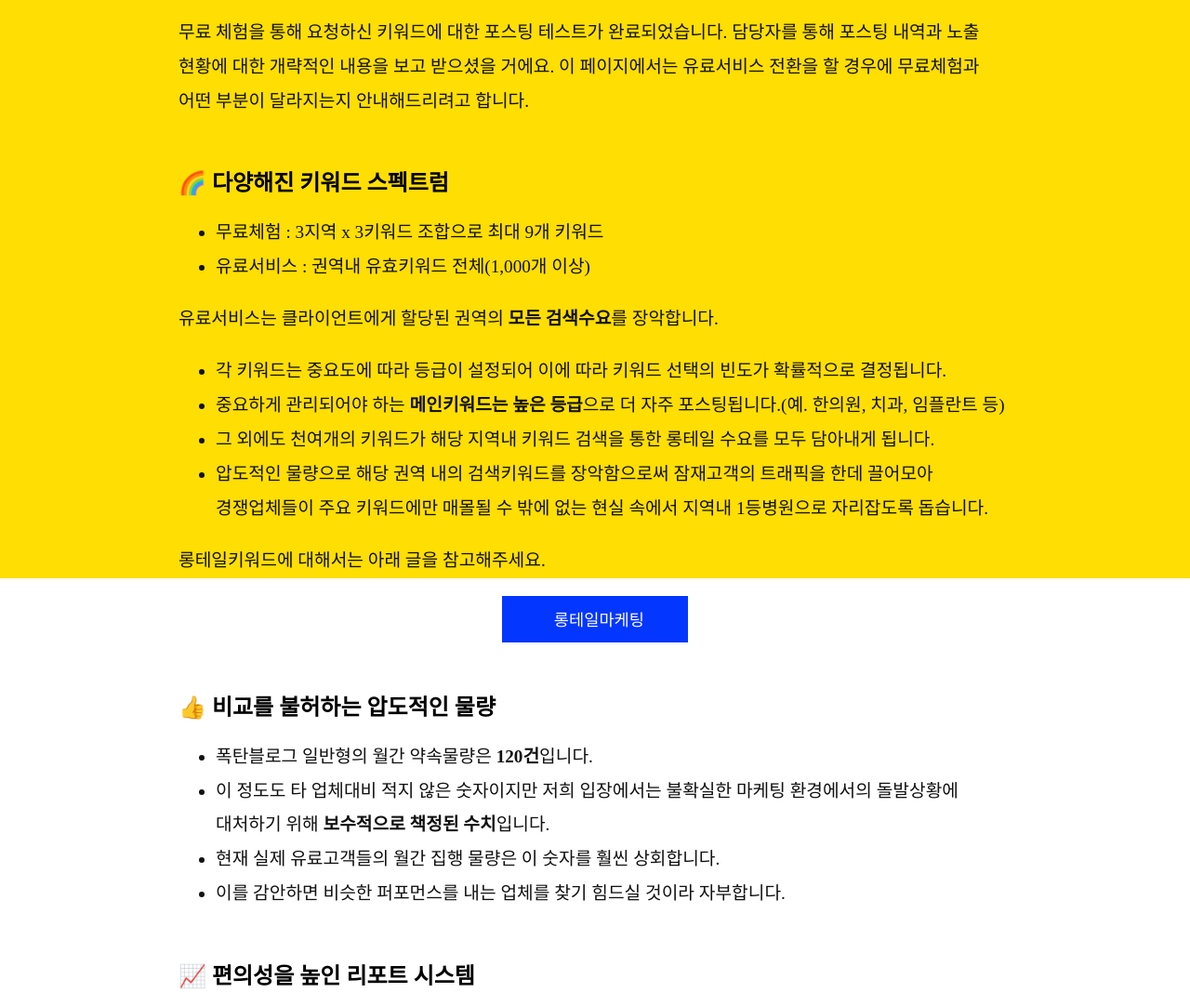
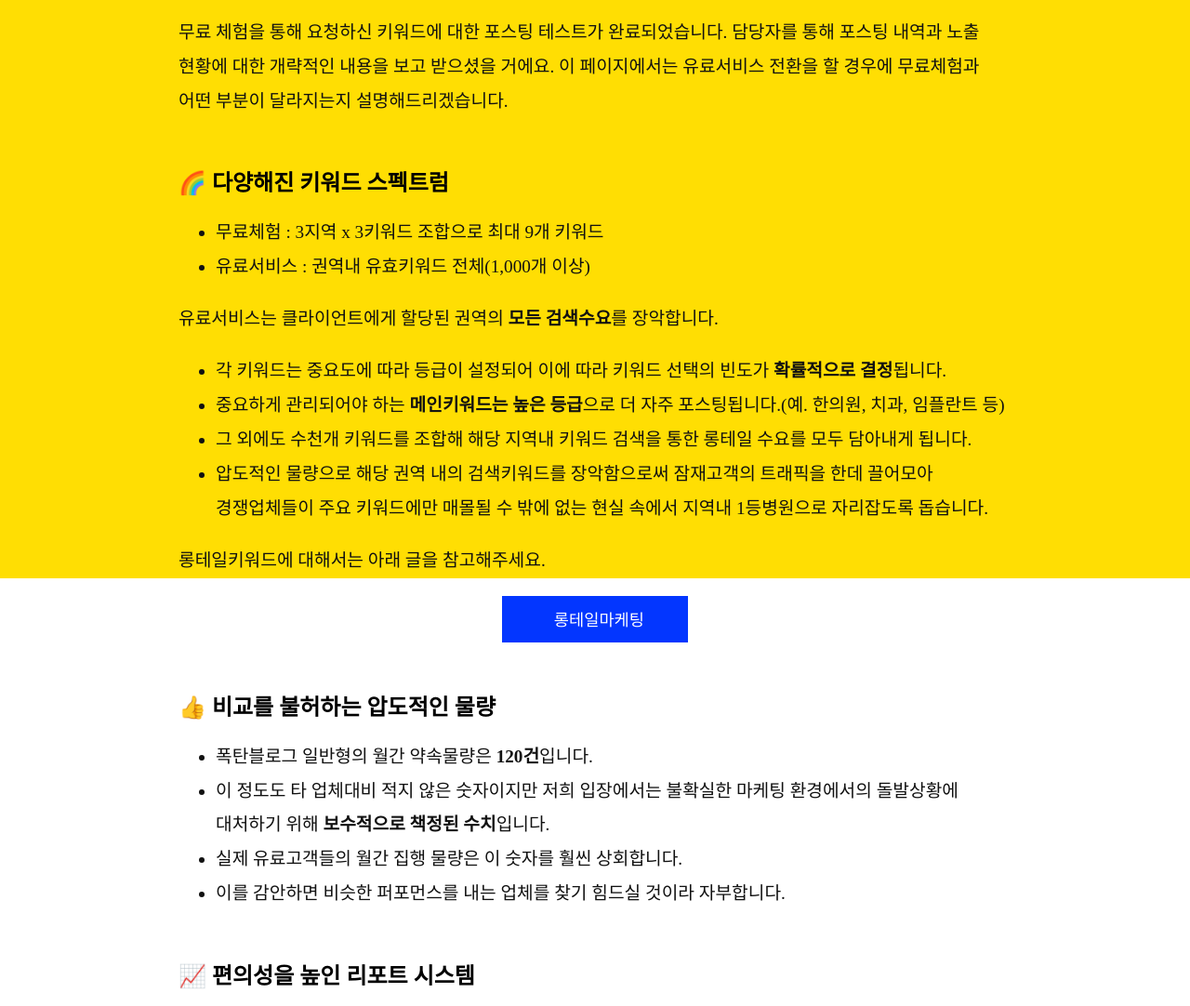
Before and after one commit to xulfereht/website, a Gatsby site: page /service/guide-for-betatester in a window 1280 px wide. Shown: the part 178-1260 px from the top of the page at 93% size. Built offline with nearby package versions, Linux system fonts and the light colour scheme; Gatsby itself is replaced by a stand-in of ours; a web font is replaced by a local one.

Commit message:
betatester guide

```diff
--- a/src/pages/service/guide-for-betatester.js
+++ b/src/pages/service/guide-for-betatester.js
@@ -28,7 +28,7 @@ const AboutPage = () => {
         무료 체험을 통해 요청하신 키워드에 대한 포스팅 테스트가 완료되었습니다.
         담당자를 통해 포스팅 내역과 노출 현황에 대한 개략적인 내용을 보고
         받으셨을 거에요. 이 페이지에서는 유료서비스 전환을 할 경우에 무료체험과
-        어떤 부분이 달라지는지 안내해드리려고 합니다.
+        어떤 부분이 달라지는지 설명해드리겠습니다.
       </p>
       <div className="divmargin">
         <h2> 🌈  다양해진 키워드 스펙트럼</h2>
@@ -42,14 +42,14 @@ const AboutPage = () => {
           <ul>
             <li>
               각 키워드는 중요도에 따라 등급이 설정되어 이에 따라 키워드 선택의
-              빈도가 확률적으로 결정됩니다.
+              빈도가 <b>확률적으로 결정</b>됩니다.
             </li>
             <li>
               중요하게 관리되어야 하는 <b>메인키워드는 높은 등급</b>으로 더 자주
               포스팅됩니다.(예. 한의원, 치과, 임플란트 등)
             </li>
             <li>
-              그 외에도 천여개의 키워드가 해당 지역내 키워드 검색을 통한 롱테일
+              그 외에도 수천개 키워드를 조합해 해당 지역내 키워드 검색을 통한 롱테일
               수요를 모두 담아내게 됩니다.
             </li>
             <li>
@@ -80,7 +80,7 @@ const AboutPage = () => {
               책정된 수치</b>입니다.
             </li>
             <li>
-              현재 실제 유료고객들의 월간 집행 물량은 이 숫자를 훨씬 상회합니다.
+              실제 유료고객들의 월간 집행 물량은 이 숫자를 훨씬 상회합니다.
             </li>
             <li>
               이를 감안하면 비슷한 퍼포먼스를 내는 업체를 찾기 힘드실 것이라
```
